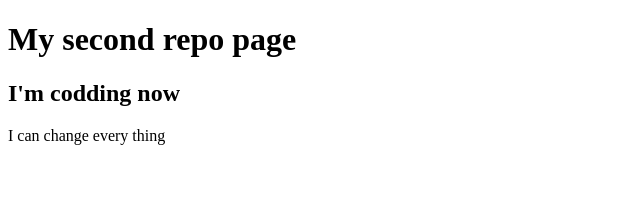
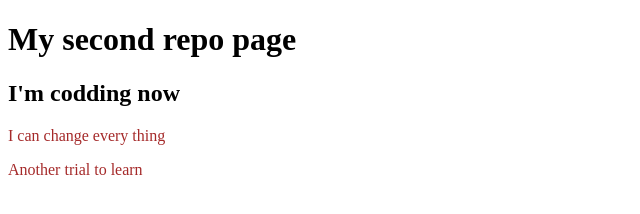
Before and after one commit to Mossahid123/my-second-repo, a plain HTML site: page repo.html in a window 1280 px wide. Shown: the whole page, without its empty margins (0-640 px from the left). Drawn offline with Linux system fonts and the light colour scheme.

Commit message:
-my commit

```diff
--- a/repo.html
+++ b/repo.html
@@ -4,11 +4,13 @@
     <meta charset="UTF-8">
     <meta http-equiv="X-UA-Compatible" content="IE=edge">
     <meta name="viewport" content="width=device-width, initial-scale=1.0">
+    <link rel="stylesheet" href="style.css">
     <title>second repo</title>
 </head>
 <body>
     <H1>My second repo page</H1>
     <h2>I'm codding now</h2>
     <p>I can change every thing</p>
+    <p>Another trial to learn</p>
 </body>
 </html>
--- /dev/null
+++ b/style.css
@@ -0,0 +1,3 @@
+p{
+    color: brown;
+}
```
